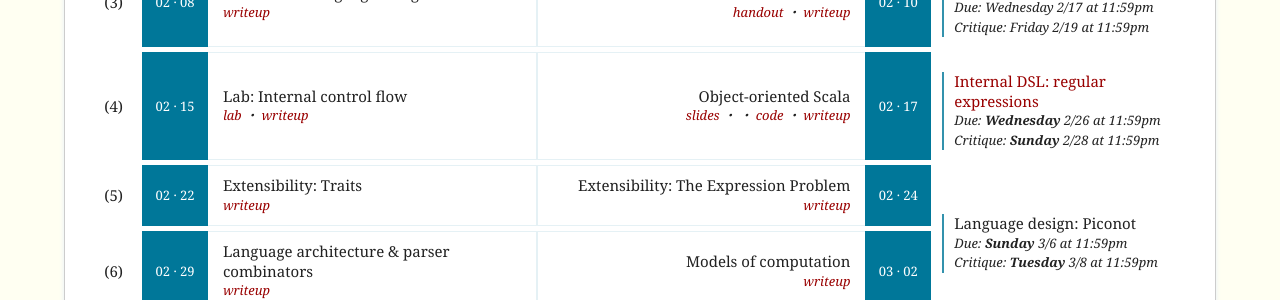
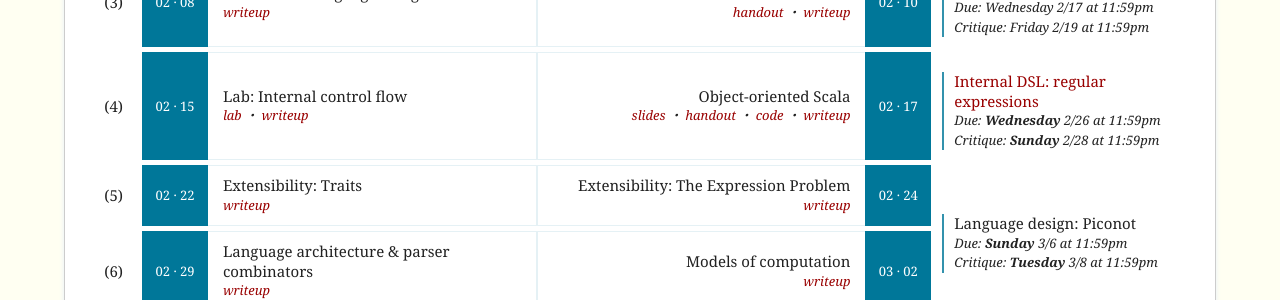
Before and after one commit to hmc-cs111-spring2016/hmc-cs111-spring2016.github.io, a Jekyll site: the page built from index.html, in a window 1280 px wide. Shown: the part 583-883 px from the top of the page. Built offline with Jekyll 4.4.1, drawn with Linux system fonts in a browser that asks for light colours.

Commit message:
Adding handout.

```diff
--- a/_includes/schedule.html
+++ b/_includes/schedule.html
@@ -154,7 +154,7 @@
                 <span class="">Object-oriented Scala</span>
                 <ul class="">
                     <li><a href="slides/DSLs_Operators_and_OOP.pdf">slides</a></li>
-                    <li><a href="slides/"></a></li>
+                    <li><a href="slides/DSLs_Operators_and_OOP_handout.pdf">handout</a></li>
                     <li><a href="https://github.com/hmc-cs111-spring2016/complex">code</a></li>
                     <li>
                         <a href="https://github.com/hmc-cs111-spring2016/hmc-cs111-spring2016.github.io/wiki/Object-Oriented-Scala">writeup</a>
```
